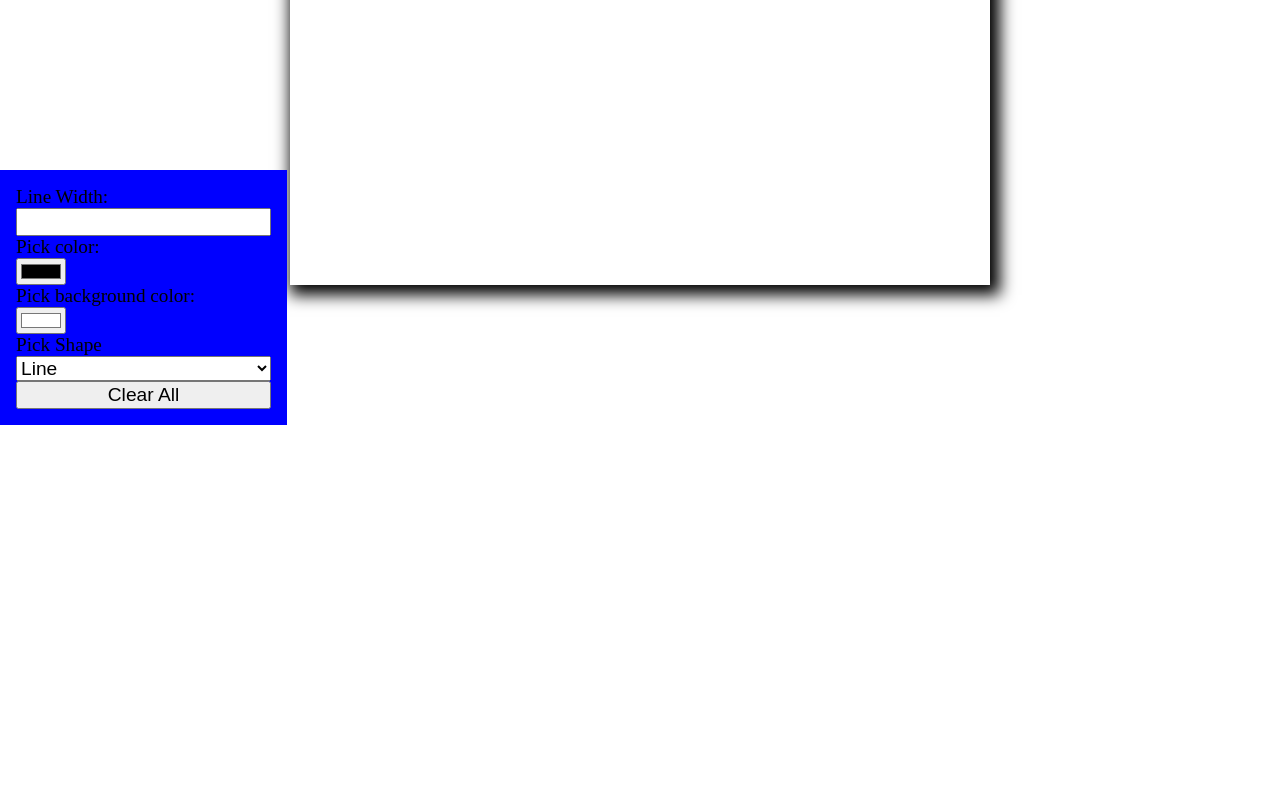
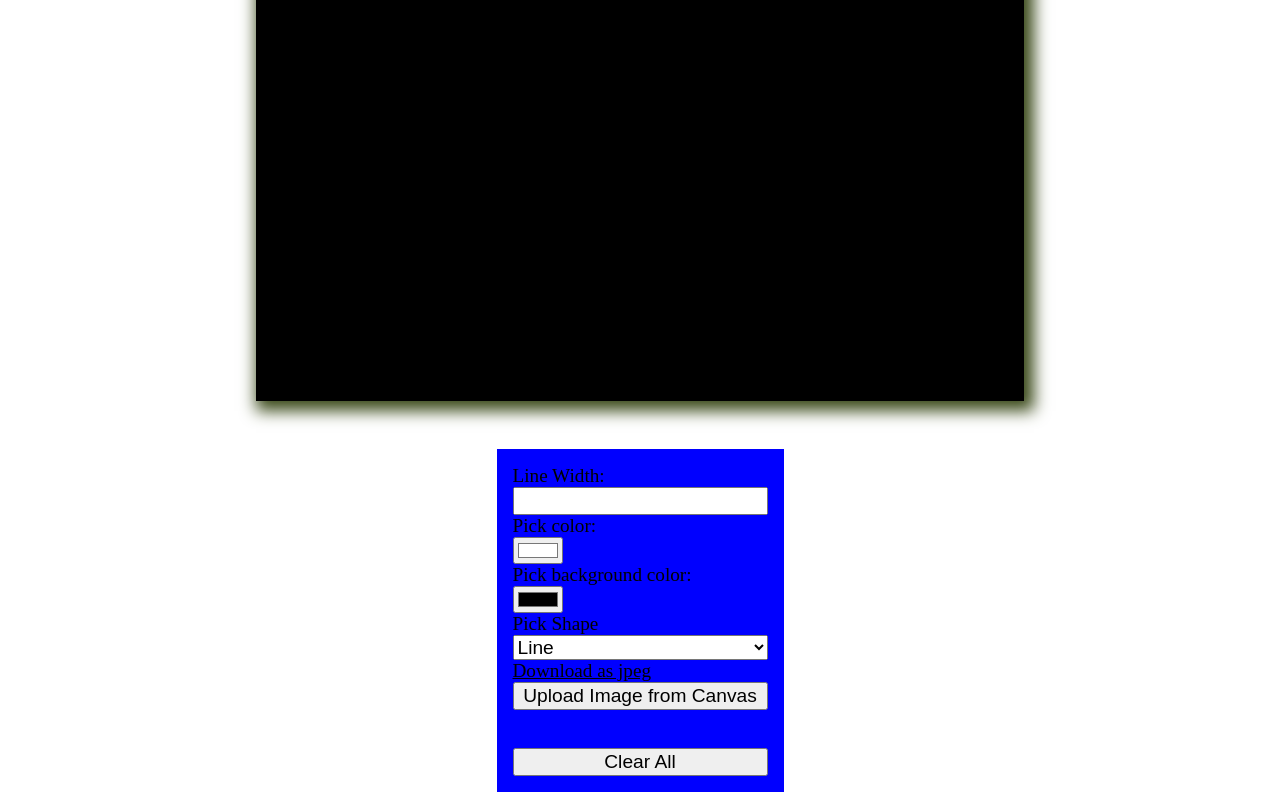
Before and after one commit to Cedrus81/Day29-canvas, a plain HTML site: page index.html in a window 1280 px wide. Shown: the part 375-1175 px from the top of the page. Before the commit the page ends 800 px from the top, so only its background shows below. Drawn offline with Linux system fonts and the light colour scheme.

Commit message:
finished exercize

```diff
--- a/index.html
+++ b/index.html
@@ -9,18 +9,20 @@
     <title>Canvas</title>
 </head>
 
-<body onload="init()">
+<body class="flex column align-center" onload="init()">
     <h1>Piccaso generator</h1>
-    <canvas width="700" height="600"></canvas>
+    <div class="canvas-container">
+        <canvas></canvas>
+    </div>
     <div class="pallete">
         <label for="lineWidth">Line Width:</label>
         <input type="number" id="lineWidth" onchange="onSetLineWidth(this.value)">
 
         <label for="colors">Pick color:</label>
-        <input id="colors" type="color" onchange="onPickColor(this.value)">
+        <input id="colors" type="color" value="#FFFFFF" onchange="onPickColor(this.value)">
 
         <label for="bgc">Pick background color:</label>
-        <input id="bgc" type="color" value="#FFFFFF" onchange="onPickBGC(this.value)">
+        <input id="bgc" type="color" onchange="onPickBGC(this.value)">
 
         <label for="shapes">Pick Shape</label>
         <select name="" id="shapes" onchange="onPickShape(this.value)">
@@ -29,10 +31,16 @@
             <option value="rectangle">Rectangle</option>
             <option value="circle">Circle</option>
         </select>
-
+        <a href="#" class="btn" onclick="downloadImg(this)" download="my-img.jpg">Download as jpeg</a>
+        <button class="btn" onclick="uploadImg()">
+            Upload Image from Canvas
+        </button>
+        <p class="user-msg"></p>
+        <div class="share-container"></div>
         <button onclick="onClearCanvas()">Clear All</button>
     </div>
-    <script src="scripts/services/user-services.js"></script>
+    <script src="/scripts/services/upload.service.js"></script>
+    <script src="scripts/services/user.service.js"></script>
     <script src="scripts/main.js"></script>
 </body>
 
--- a/scripts/main.js
+++ b/scripts/main.js
@@ -6,6 +6,8 @@ var gCtx = gElCanvas.getContext('2d')
 
 function init() {
     addListeners()
+    resizeCanvas()
+    gCtx.strokeStyle = 'white'
 }
 
 
@@ -16,8 +18,12 @@ function addListeners() {
     //Listen for resize ev
     window.addEventListener('resize', () => {
         resizeCanvas()
-        renderCanvas()
     })
+}
+function resizeCanvas() {
+    const elContainer = document.querySelector('.canvas-container')
+    gElCanvas.width = elContainer.offsetWidth
+    gElCanvas.height = elContainer.offsetHeight
 }
 
 function addMouseListeners() {
@@ -134,3 +140,10 @@ function drawTriangle({ x, y }) {
     gCtx.lineTo(x - 60, y + 60)
     gCtx.lineTo(x, y)
     gCtx.stroke()
+}
+
+
+function downloadImg(elLink) {
+    const imgContent = gElCanvas.toDataURL('image/jpeg')// image/jpeg the default format
+    elLink.href = imgContent
+}
--- /dev/null
+++ b/scripts/services/upload.service.js
@@ -0,0 +1,47 @@
+
+function uploadImg() {
+  const imgDataUrl = gElCanvas.toDataURL("image/jpeg")// Gets the canvas content as an image format
+
+  // A function to be called if request succeeds
+  function onSuccess(uploadedImgUrl) {
+    // Encode the instance of certain characters in the url
+    const encodedUploadedImgUrl = encodeURIComponent(uploadedImgUrl)
+    console.log(encodedUploadedImgUrl)
+    document.querySelector('.user-msg').innerText = `Your photo is available here: ${uploadedImgUrl}`
+    // Create a link that on click will make a post in facebook with the image we uploaded
+    document.querySelector('.share-container').innerHTML = `
+        <a class="btn" href="https://www.facebook.com/sharer/sharer.php?u=${encodedUploadedImgUrl}&t=${encodedUploadedImgUrl}" title="Share on Facebook" target="_blank" onclick="window.open('https://www.facebook.com/sharer/sharer.php?u=${uploadedImgUrl}&t=${uploadedImgUrl}'); return false;">
+           Share
+        </a>`
+  }
+  // Send the image to the server
+  doUploadImg(imgDataUrl, onSuccess)
+}
+
+function doUploadImg(imgDataUrl, onSuccess) {
+  // Pack the image for delivery
+  const formData = new FormData()
+  formData.append('img', imgDataUrl)
+
+  // Send a post req with the image to the server
+  const XHR = new XMLHttpRequest()
+  XHR.onreadystatechange = () => {
+    // If the request is not done, we have no business here yet, so return
+    if (XHR.readyState !== XMLHttpRequest.DONE) return
+    // if the response is not ok, show an error
+    if (XHR.status !== 200) return console.error('Error uploading image')
+    const { responseText: url } = XHR
+    // Same as:
+    // const url = XHR.responseText
+
+    // If the response is ok, call the onSuccess callback function,
+    // that will create the link to facebook using the url we got
+    console.log('Got back live url:', url)
+    onSuccess(url)
+  }
+  XHR.onerror = (req, ev) => {
+    console.error('Error connecting to server with request:', req, '\nGot response data:', ev)
+  }
+  XHR.open('POST', '//ca-upload.com/here/upload.php')
+  XHR.send(formData)
+}
--- a/styles/style.css
+++ b/styles/style.css
@@ -1,16 +1,23 @@
-canvas{
-    position: fixed;
-    top: 45%;
-    left: 50%;
-    transform: translate(-50%, -50%);
-    box-shadow: 5px 5px 15px 5px #000000;
-    cursor: crosshair;
+body.flex{
+    gap: 3em;
 }
 
+canvas{
+    box-shadow: 5px 5px 15px 5px #3c4b1b;
+    cursor: crosshair;
+    width: 100%;
+    height: 100%;
+    background-color: black;
+}
+a{
+    color: #000000;
+}
+.canvas-container {
+    width: 60vw;
+    height: 80vh;
+  }
+
 .pallete {
-    position: fixed;
-    bottom: 0;
-    left: 0;
     background-color: blue;
     display: flex;
     flex-direction: column;
@@ -20,3 +27,15 @@ canvas{
 .pallete > *{
     font-size: larger;
 }
+
+.flex{
+    display: flex;
+}
+
+.flex.column{
+    flex-direction: column;
+}
+
+.flex.align-center{
+    align-items: center;
+}
```
Also changed, not shown: scripts/services/user.service.js (renamed from scripts/services/user-services.js).
